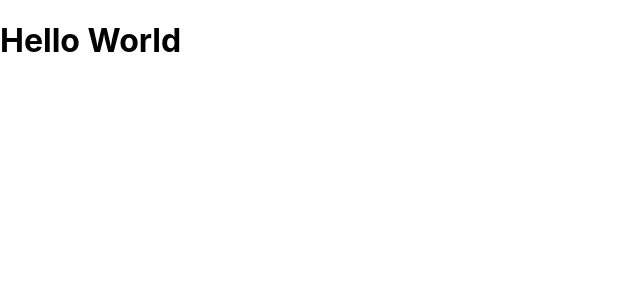
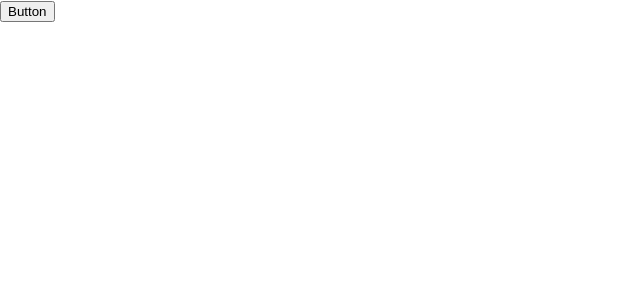
Before and after one commit to acn3to/study-timer, a React (Create React App) app: page / in a window 1280 px wide. Shown: the top 300 px of the page, without its empty margins (0-640 px from the left). Built offline with nearby package versions, Linux system fonts and the light colour scheme.

Commit message:
feat: create button component

```diff
--- a/src/App.tsx
+++ b/src/App.tsx
@@ -1,9 +1,10 @@
 import React from 'react';
+import Button from './components/Buttton';
 
 function App() {
   return (
     <div className="App">
-      <h1>Hello World</h1>
+      <Button />
     </div>
   );
 }
--- /dev/null
+++ b/src/components/Buttton/index.tsx
@@ -0,0 +1,9 @@
+import React from 'react';
+
+class Button extends React.Component {
+  render() {
+    return <button>Button</button>;
+  }
+}
+
+export default Button;
```
